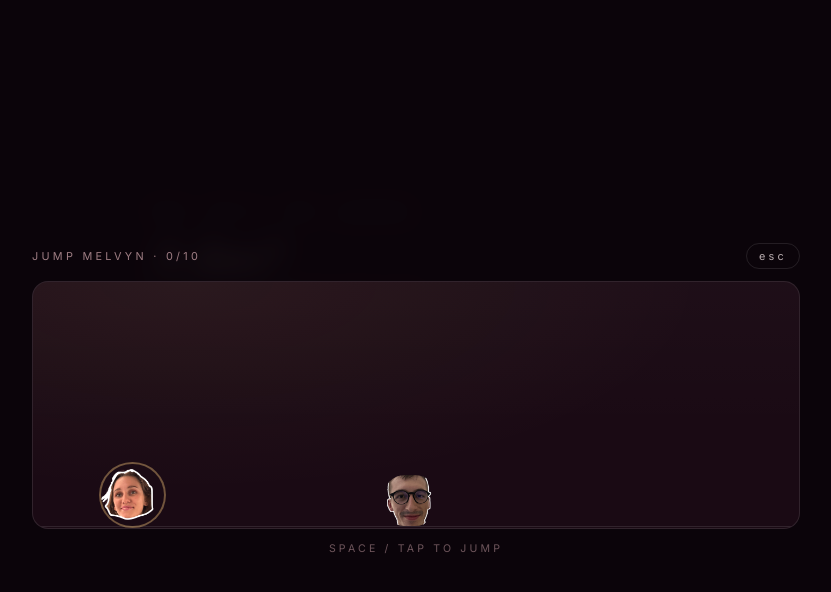
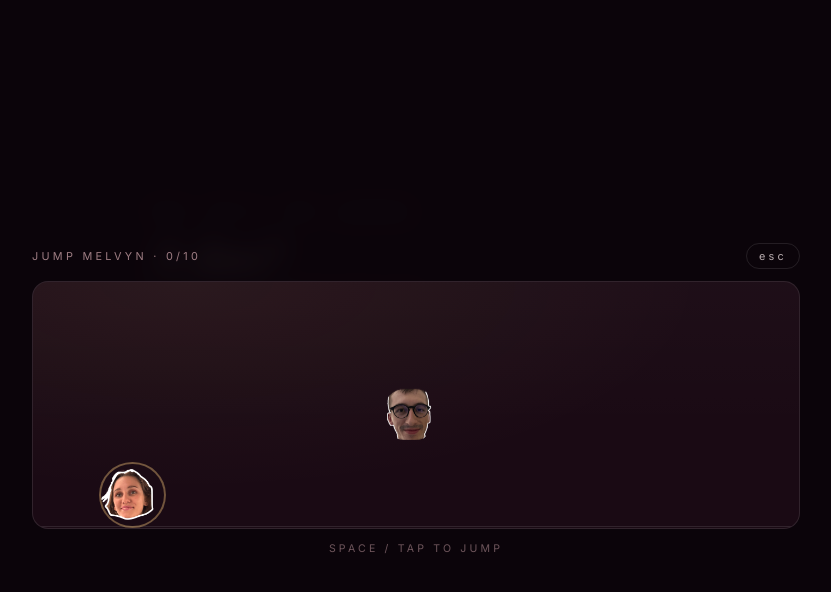
Before and after one commit to Melvynx/realman, a React (Vite) app: page / in a window 1280 px wide. Both pictures are taken after a click on the button "secret". Shown: the top 592 px of the page, without its empty margins (224-1055 px from the left). Built offline with nearby package versions, Linux system fonts and the light colour scheme.

Commit message:
dino: flying melvyns you duck under by staying grounded

```diff
--- a/src/App.tsx
+++ b/src/App.tsx
@@ -258,8 +258,9 @@ const GRAVITY = 0.85
 const JUMP_V = 15
 const SPEED = 5.2
 const GOAL = 10
+const FLY_Y = 78
 
-type Enemy = { id: number; x: number; passed: boolean }
+type Enemy = { id: number; x: number; passed: boolean; fly: boolean }
 
 function MarburgDino({ onClose }: { onClose: () => void }) {
   const [, setTick] = useState(0)
@@ -330,7 +331,8 @@ function MarburgDino({ onClose }: { onClose: () => void }) {
         }
 
         if (t - lastSpawnRef.current > 1400 + Math.random() * 900) {
-          enemiesRef.current.push({ id: idRef.current++, x: DINO_W, passed: false })
+          const fly = Math.random() < 0.35
+          enemiesRef.current.push({ id: idRef.current++, x: DINO_W, passed: false, fly })
           lastSpawnRef.current = t
         }
 
@@ -338,10 +340,17 @@ function MarburgDino({ onClose }: { onClose: () => void }) {
 
         for (const e of enemiesRef.current) {
           const overlapX = e.x < PLAYER_X + PLAYER_SIZE - 10 && e.x + ENEMY_SIZE - 10 > PLAYER_X
-          if (overlapX && yRef.current < ENEMY_SIZE - 12) {
-            runningRef.current = false
-            setGameOver(true)
-            break
+          if (overlapX) {
+            const pBottom = yRef.current
+            const pTop = yRef.current + PLAYER_SIZE
+            const eBottom = e.fly ? FLY_Y : 0
+            const eTop = eBottom + ENEMY_SIZE
+            const hits = pTop - 12 > eBottom && pBottom + 12 < eTop
+            if (hits) {
+              runningRef.current = false
+              setGameOver(true)
+              break
+            }
           }
           if (!e.passed && e.x + ENEMY_SIZE < PLAYER_X) {
             e.passed = true
@@ -407,10 +416,10 @@ function MarburgDino({ onClose }: { onClose: () => void }) {
                 src={melvynHead}
                 alt="melvyn"
                 draggable={false}
-                className="absolute"
+                className={`absolute ${e.fly ? 'enemy-fly' : ''}`}
                 style={{
                   left: `${(e.x / DINO_W) * 100}%`,
-                  bottom: 2,
+                  bottom: `calc(2px + ${((e.fly ? FLY_Y : 0) / DINO_H) * 100}%)`,
                   width: `${(ENEMY_SIZE / DINO_W) * 100}%`,
                   height: `${(ENEMY_SIZE / DINO_H) * 100}%`,
                   objectFit: 'cover',
--- a/src/index.css
+++ b/src/index.css
@@ -156,6 +156,14 @@ button {
 }
 .secret-m:hover::after { opacity: 0.8; }
 
+.enemy-fly {
+  animation: enemy-bob 0.8s ease-in-out infinite alternate;
+}
+@keyframes enemy-bob {
+  from { transform: translateY(-3px); }
+  to   { transform: translateY(3px); }
+}
+
 /* ——— dino stage ——— */
 .dino-stage {
   background:
```
